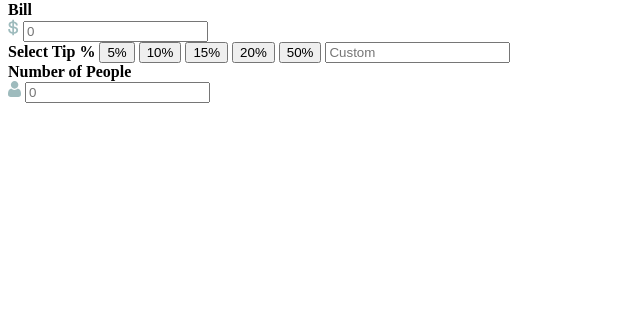
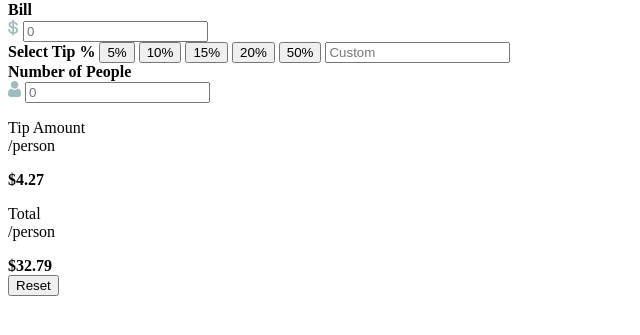
Before and after one commit to kauanSouza10/calculadora-gorjeta2025, a plain HTML site: page index.HTML in a window 1280 px wide. Shown: the part 65-400 px from the top of the page, without its empty margins (0-640 px from the left). Drawn offline with Linux system fonts and the light colour scheme.

Commit message:
fim do HTML

```diff
--- a/index.HTML
+++ b/index.HTML
@@ -11,7 +11,7 @@
     </header>
 
     <main>
-        <section>
+        <section class="info">
            <div class="bill">
            <strong>Bill</strong>
 
@@ -44,6 +44,27 @@
        </div>
 
         </section>
+
+        <section class="results">
+            <div class="amount">
+                <p>
+                    Tip Amount <br> <span>/person</span>
+                </p>
+
+                <strong>$4.27</strong>
+            </div>
+
+            <div class="total">
+
+                <p>
+                    Total <br> <span>/person</span>
+                </p>
+
+                <strong>$32.79</strong>
+            </div>
+
+            <button>Reset</button>
+        </section>
     </main>
 </body>
 </html>
```
